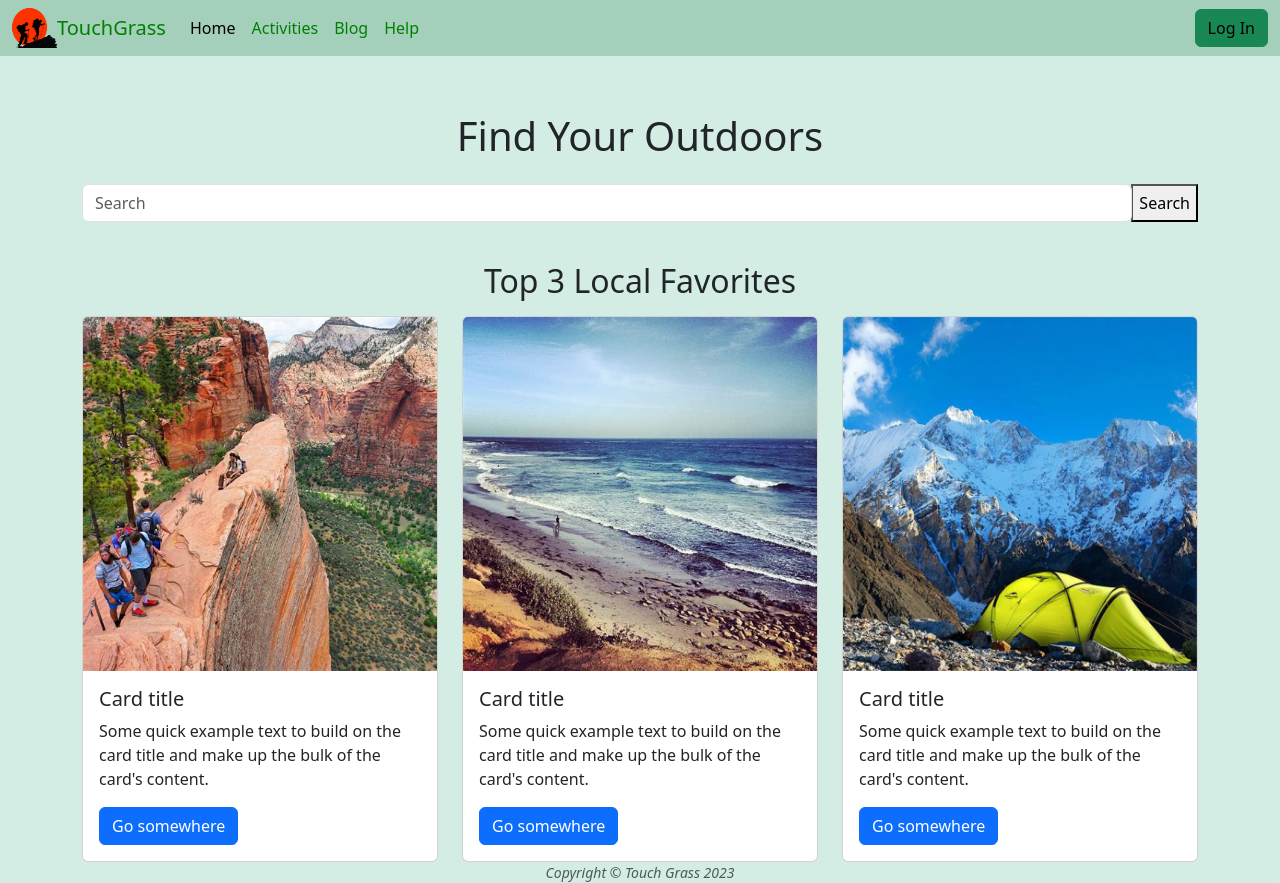
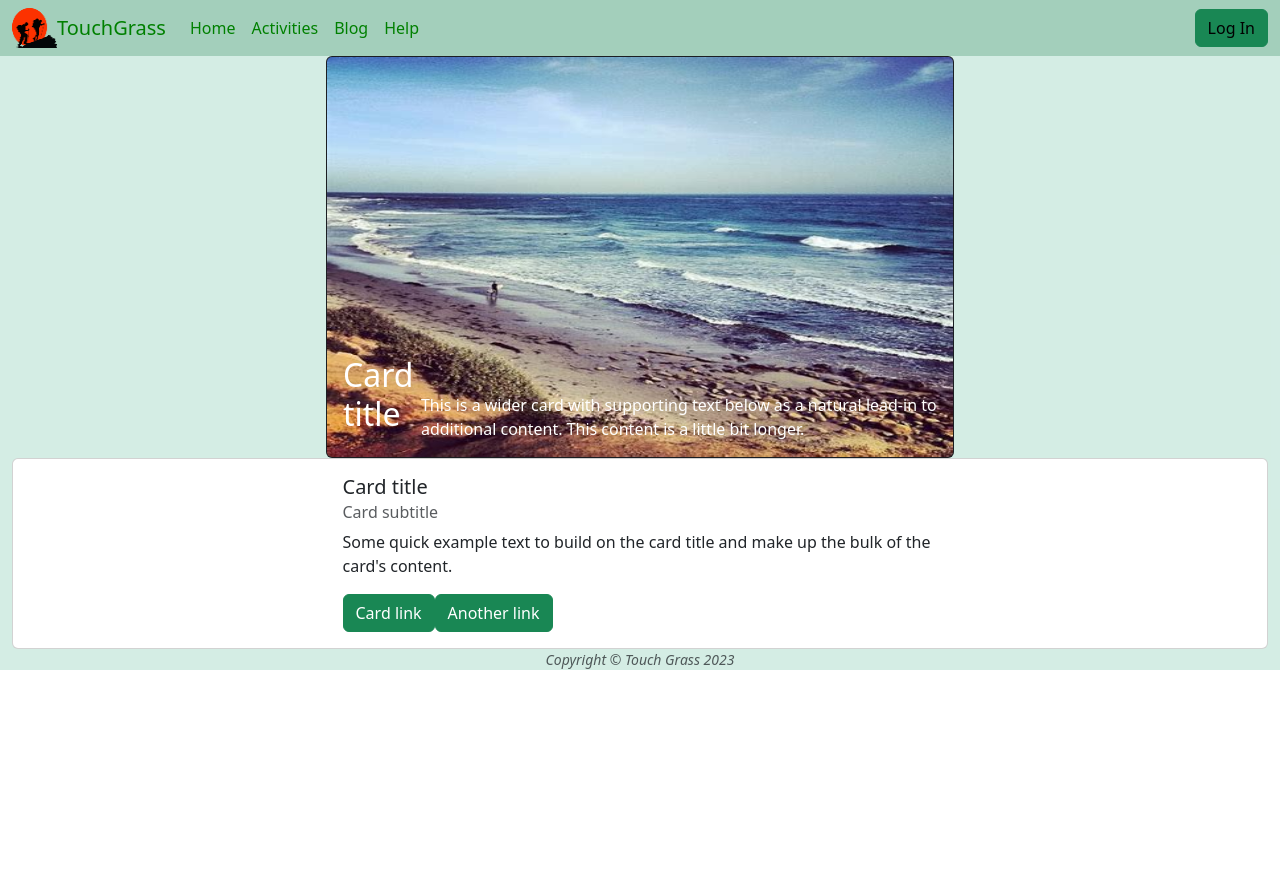
Before and after one commit to COMPE561GROUP2/gui, a React (Create React App) app: page /locate_activity in a window 1280 px wide. Before the commit this address led to /home. After the commit the page ends 800 px from the top, so only its background shows below. Built offline with nearby package versions, Linux system fonts and the light colour scheme.

Commit message:
Locate Activity

```diff
--- a/src/App.js
+++ b/src/App.js
@@ -8,7 +8,7 @@ import Post from "./pages/Post.js";
 import Register from "./pages/Register.js";
 import Activities from "./pages/Activities.js";
 import UserPage from "./pages/UserPage.js";
-import Set_activity from "./pages/Set_activity";
+import Locate_activity from "./pages/Locate_activity";
 
 import Navbar from "./elements/Navbar.js";
 import Footer from "./elements/Footer.js"
@@ -55,7 +55,7 @@ class App extends React.Component {
                 <Route exact path="login" element={<Login />} />
                 <Route exact path="register" element={<Register />} />
                 <Route exact path="userpage" element={<UserPage />} />
-                <Route exact path="set_activity" element={<Set_activity />} />
+                <Route exact path="locate_activity" element={<Locate_activity />} />
 
                 <Route path="*" element={<Navigate to="home" replace />} />
               </Routes>
--- a/src/pages/Activities.js
+++ b/src/pages/Activities.js
@@ -56,7 +56,7 @@ const Activities = () => {
                     up the bulk of the card's content.
                   </p>
                   <button style={{border: 'none'}}>
-                    <NavLink to="/Set_activity"  className="btn btn-primary">
+                    <NavLink to="/Locate_activity"  className="btn btn-success">
                     La Jolla Scripps
                     </NavLink>
                   </button>
@@ -92,7 +92,7 @@ const Activities = () => {
                     Some quick example text to build on the card title and make
                     up the bulk of the card's content.
                   </p>
-                  <button href="#" className="btn btn-primary">
+                  <button href="#" className="btn btn-success">
                     Go somewhere
                   </button>
                   <br /> <br />
@@ -127,7 +127,7 @@ const Activities = () => {
                     Some quick example text to build on the card title and make
                     up the bulk of the card's content.
                   </p>
-                  <button href="#" className="btn btn-primary">
+                  <button href="#" className="btn btn-success">
                     Go somewhere
                   </button>
                   <br /> <br />
--- /dev/null
+++ b/src/pages/Locate_activity.js
@@ -0,0 +1,41 @@
+import images from "../assets/assets.js";
+
+const Set_Activities = () => {
+  return (
+    <>
+      <title>Touch Grass - Activities</title>
+      <meta charSet="utf-8" />
+      <meta name="viewport" content="width=device-width, initial-scale=1" />
+      <link
+        href="https://cdn.jsdelivr.net/npm/bootstrap@5.3.0/dist/css/bootstrap.min.css"
+        rel="stylesheet"
+        integrity="sha384-9ndCyUaIbzAi2FUVXJi0CjmCapSmO7SnpJef0486qhLnuZ2cdeRhO02iuK6FUUVM"
+        crossOrigin="anonymous"
+      />
+
+        <section>
+            <div class="container-fluid">
+            <div class="card bg-dark text-white w-50 mx-auto">
+            <img src={images.surf1} class="card-img" alt="..." style={{height:400}} />
+            <div class="card-img-overlay d-flex align-items-end">
+                <h2 class="card-title">Card title</h2>
+                <p class="card-text">This is a wider card with supporting text below as a natural lead-in to additional content. This content is a little bit longer.</p>
+            </div>
+            </div>
+
+            <div class="card">
+            <div class="card-body w-50 mx-auto">
+                <h5 class="card-title">Card title</h5>
+                <h6 class="card-subtitle mb-2 text-muted">Card subtitle</h6>
+                <p class="card-text">Some quick example text to build on the card title and make up the bulk of the card's content.</p>
+                <button class="card-link" href="#" className="btn btn-success">Card link</button>
+                <button class="card-link" href="#" className="btn btn-success">Another link</button>
+            </div>
+            </div>
+            </div>
+        </section>
+    </>
+  );
+};
+
+export default Set_Activities;
--- a/src/pages/Set_activity.js
+++ /dev/null
@@ -1,63 +0,0 @@
-import images from "../assets/assets.js";
-
-const Set_Activities = () => {
-  return (
-    <>
-      <title>Touch Grass - Activities</title>
-      <meta charSet="utf-8" />
-      <meta name="viewport" content="width=device-width, initial-scale=1" />
-      <link
-        href="https://cdn.jsdelivr.net/npm/bootstrap@5.3.0/dist/css/bootstrap.min.css"
-        rel="stylesheet"
-        integrity="sha384-9ndCyUaIbzAi2FUVXJi0CjmCapSmO7SnpJef0486qhLnuZ2cdeRhO02iuK6FUUVM"
-        crossOrigin="anonymous"
-      />
-      <link rel="stylesheet" href="prototype_ss.css" />
-
-        <section>
-            <div className="container"  >
-                <div id="carouselExampleCaptions" class="carousel slide" data-bs-ride="carousel">
-                <div class="carousel-indicators">
-                    <button type="button" data-bs-target="#carouselExampleCaptions" data-bs-slide-to="0" class="active" aria-current="true" aria-label="Slide 1"></button>
-                    <button type="button" data-bs-target="#carouselExampleCaptions" data-bs-slide-to="1" aria-label="Slide 2"></button>
-                    <button type="button" data-bs-target="#carouselExampleCaptions" data-bs-slide-to="2" aria-label="Slide 3"></button>
-                </div>
-                <div class="carousel-inner">
-                    <div class="carousel-item active">
-                    <img src={images.hike1} class="d-block w-100" alt="..."/>
-                    <div class="carousel-caption d-none d-md-block">
-                        <h5>First slide label</h5>
-                        <p>Some representative placeholder content for the first slide.</p>
-                    </div>
-                    </div>
-                    <div class="carousel-item">
-                    <img src={images.hike2} class="d-block w-100" alt="..."/>
-                    <div class="carousel-caption d-none d-md-block">
-                        <h5>Second slide label</h5>
-                        <p>Some representative placeholder content for the second slide.</p>
-                    </div>
-                    </div>
-                    <div class="carousel-item">
-                    <img src={images.surf2} class="d-block w-100" alt="..."/>
-                    <div class="carousel-caption d-none d-md-block">
-                        <h5>Third slide label</h5>
-                        <p>Some representative placeholder content for the third slide.</p>
-                    </div>
-                    </div>
-                </div>
-                <button class="carousel-control-prev" type="button" data-bs-target="#carouselExampleCaptions" data-bs-slide="prev">
-                    <span class="carousel-control-prev-icon" aria-hidden="true"></span>
-                    <span class="visually-hidden">Previous</span>
-                </button>
-                <button class="carousel-control-next" type="button" data-bs-target="#carouselExampleCaptions" data-bs-slide="next">
-                    <span class="carousel-control-next-icon" aria-hidden="true"></span>
-                    <span class="visually-hidden">Next</span>
-                </button>
-                </div>
-            </div>
-        </section>
-    </>
-  );
-};
-
-export default Set_Activities;
```
